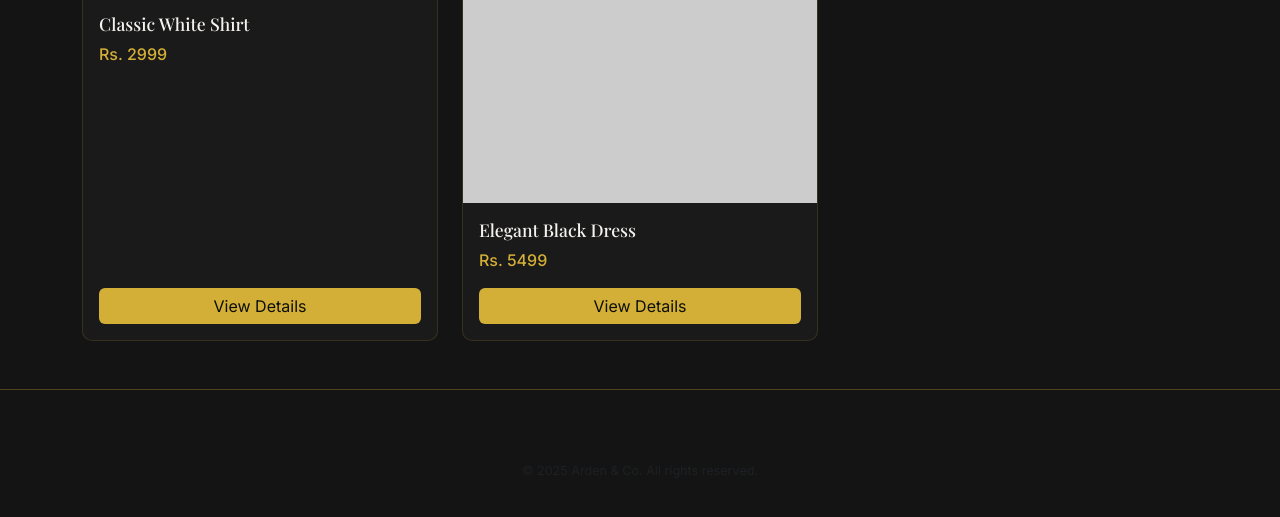
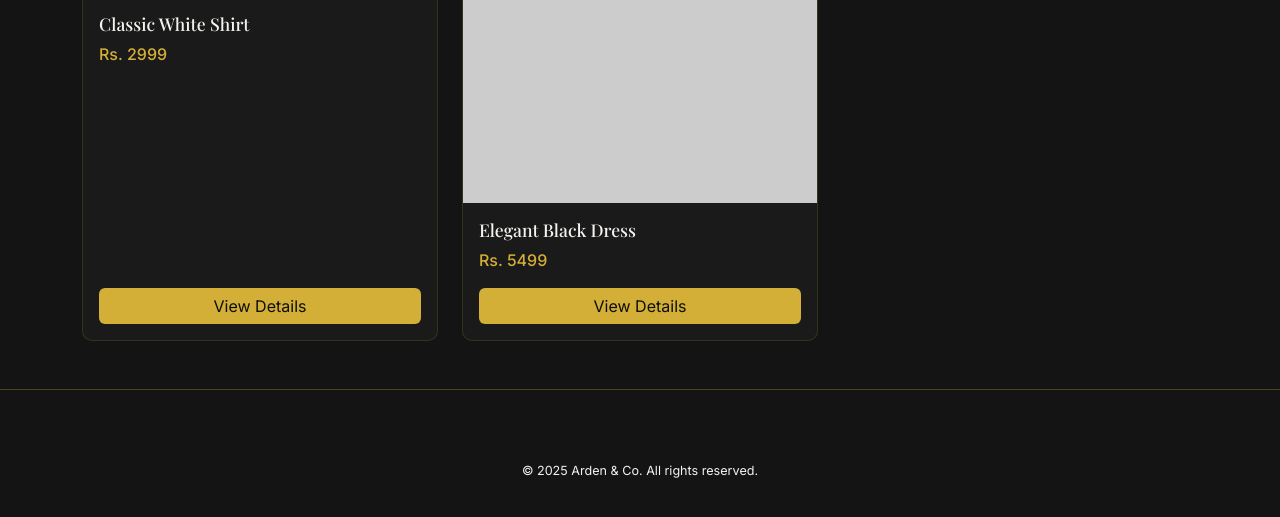
Before and after one commit to avyvn298-dot/MY-STORE, a plain HTML site: page index.html in a window 1280 px wide. Shown: the part 763-1280 px from the top of the page. Drawn offline with nearby package versions, Linux system fonts and the light colour scheme; placeholder pictures from the web are drawn by us.

Commit message:
index.html

```diff
--- a/index.html
+++ b/index.html
@@ -51,7 +51,7 @@
   <!-- CONTACT -->
   <footer id="contact" class="bg-deeper text-ivory py-5 border-top border-gold-20">
     <div class="container">
-      <p class="text-center text-muted small mt-4 mb-0">© 2025 Arden & Co. All rights reserved.</p>
+      <p class="text-center small mt-4 mb-0">© 2025 Arden & Co. All rights reserved.</p>
     </div>
   </footer>
 
```
